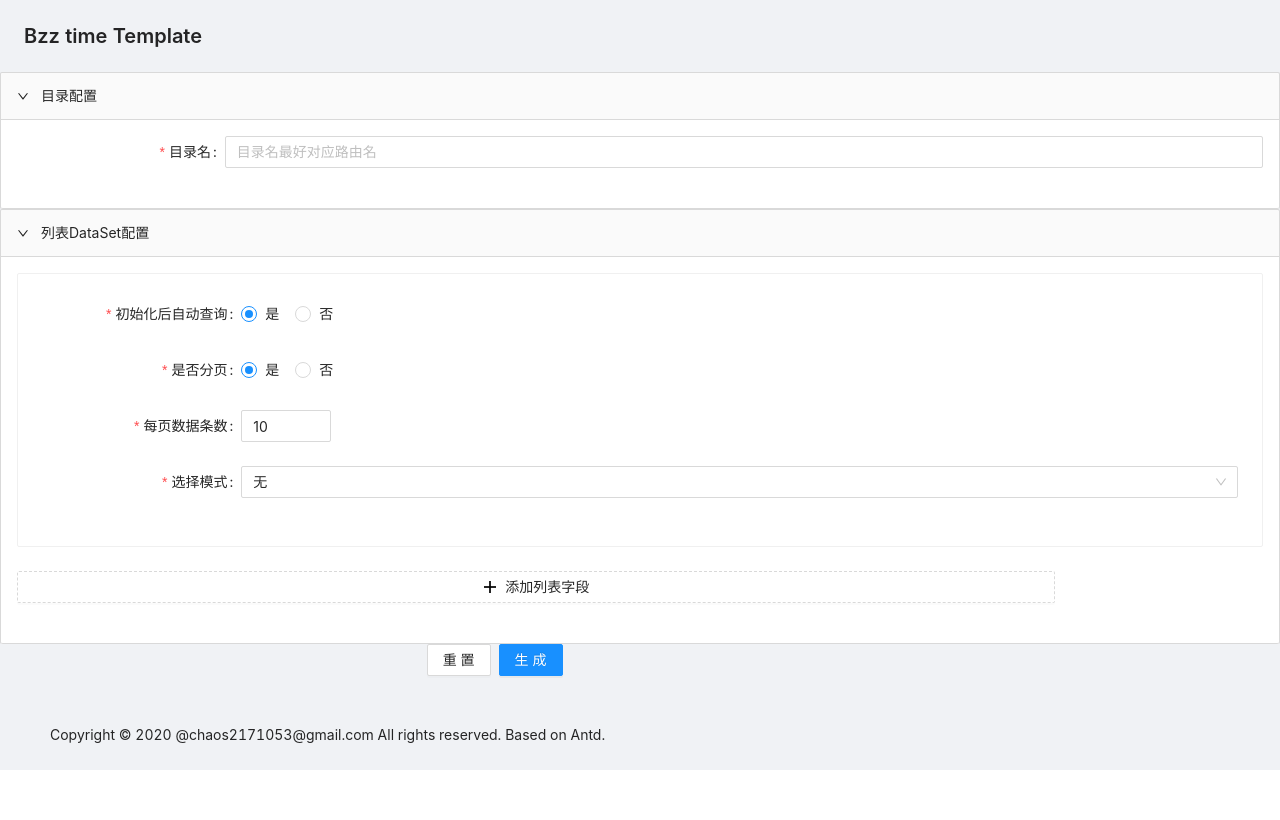
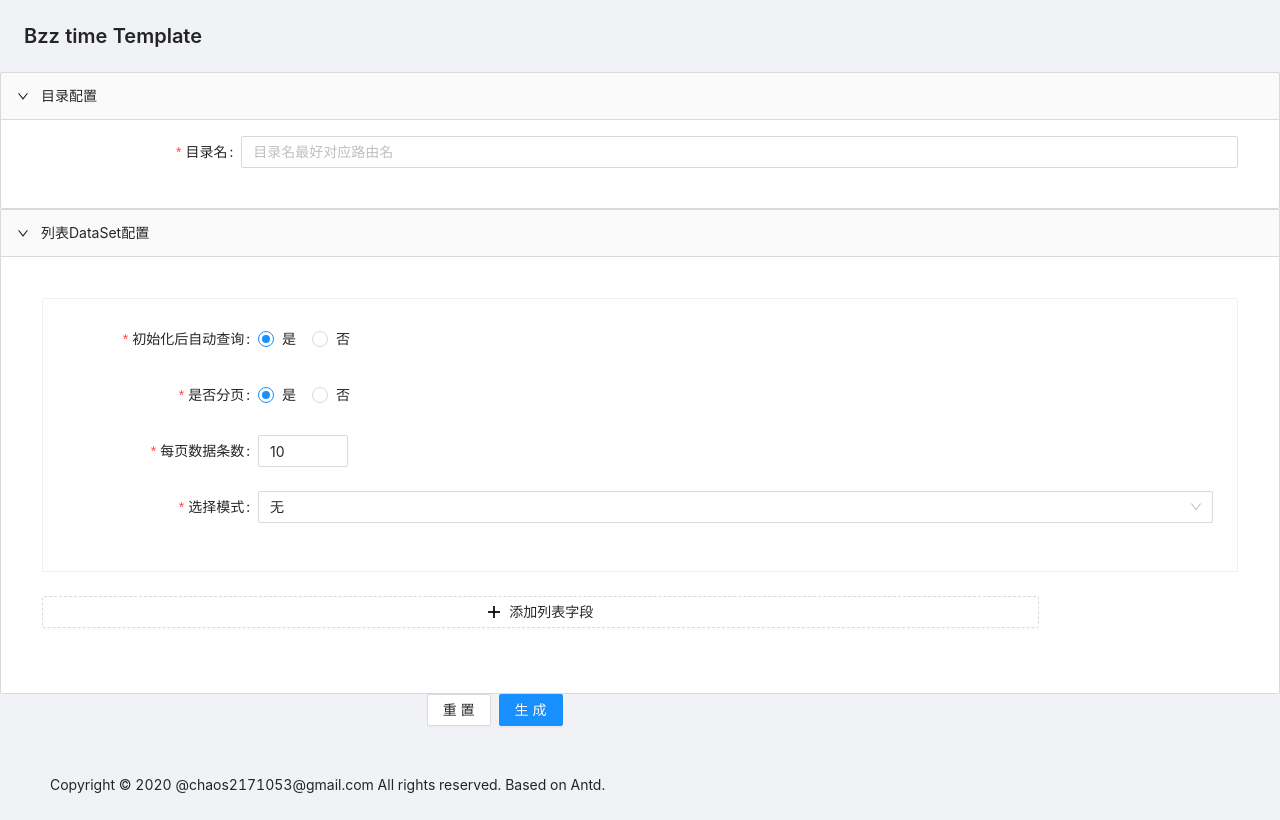
Before and after one commit to chaos2171053/bzz-time-template, a React (Create React App) app in the folder webview-react/: page / in a window 1280 px wide. Built offline with nearby package versions, Linux system fonts and the light colour scheme.

Commit message:
[IMP]list field style

```diff
--- a/webview-react/src/components/DirectoryForm.tsx
+++ b/webview-react/src/components/DirectoryForm.tsx
@@ -1,17 +1,17 @@
-import React from 'react'
+import React from "react";
 import { Form, Input, Collapse } from "antd";
 
 const { Panel } = Collapse;
 
-
 function DirectoryForm() {
   return (
     <>
-    <Collapse defaultActiveKey={["directoryName"]}>
+      <Collapse defaultActiveKey={["directoryName"]}>
         <Panel header="目录配置" key="directoryName">
           <Form.Item
             label="目录名"
             name="directoryName"
+            style={{ width: "100%", paddingLeft: "25px", paddingRight: "25px" }}
             rules={[
               {
                 required: true,
@@ -19,12 +19,12 @@ function DirectoryForm() {
               },
             ]}
           >
-            <Input placeholder="目录名最好对应路由名"/>
+            <Input placeholder="目录名最好对应路由名" />
           </Form.Item>
         </Panel>
       </Collapse>
     </>
-  )
+  );
 }
 
-export default DirectoryForm
+export default DirectoryForm;
--- a/webview-react/src/components/ListForm/ListFields.less
+++ b/webview-react/src/components/ListForm/ListFields.less
@@ -8,7 +8,8 @@
   }
 }
 .form--btn__wrapper {
-  padding: 30px;
+  margin-top: 30px;
+  padding: 0 30px;
   justify-content: center;
   .form--btn {
     width: 100%;
--- a/webview-react/src/components/ListForm/index.tsx
+++ b/webview-react/src/components/ListForm/index.tsx
@@ -15,7 +15,11 @@ function ListForm(props: ListFormProps) {
     <>
       <Collapse defaultActiveKey={["listDataSet"]}>
         <Panel header="列表DataSet配置" key="listDataSet">
-          <Space direction="vertical" size="large" style={{ width: "100%" }}>
+          <Space
+            direction="vertical"
+            size="large"
+            style={{ width: "100%", padding: "25px" }}
+          >
             <Card>
               <ListPage form={form} />
             </Card>
```
